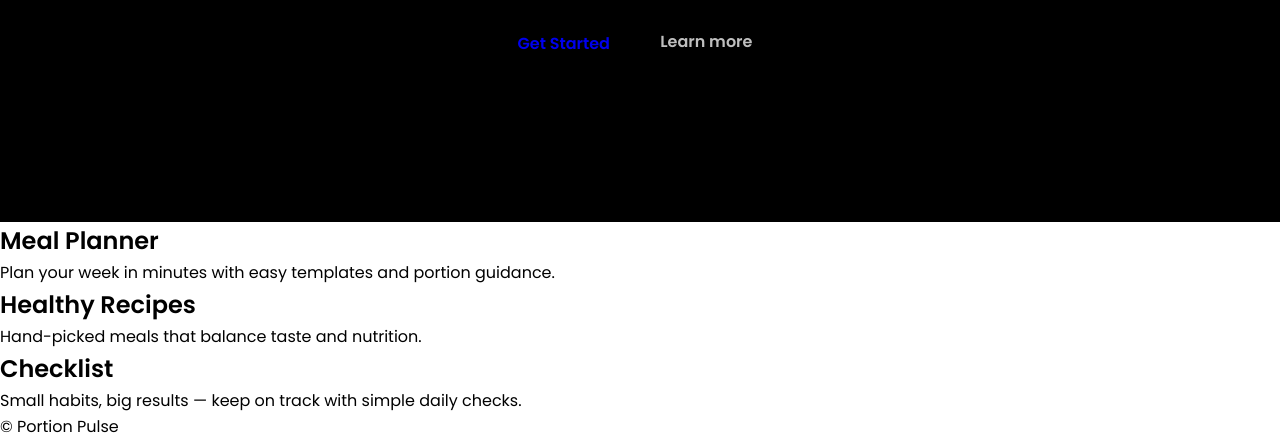
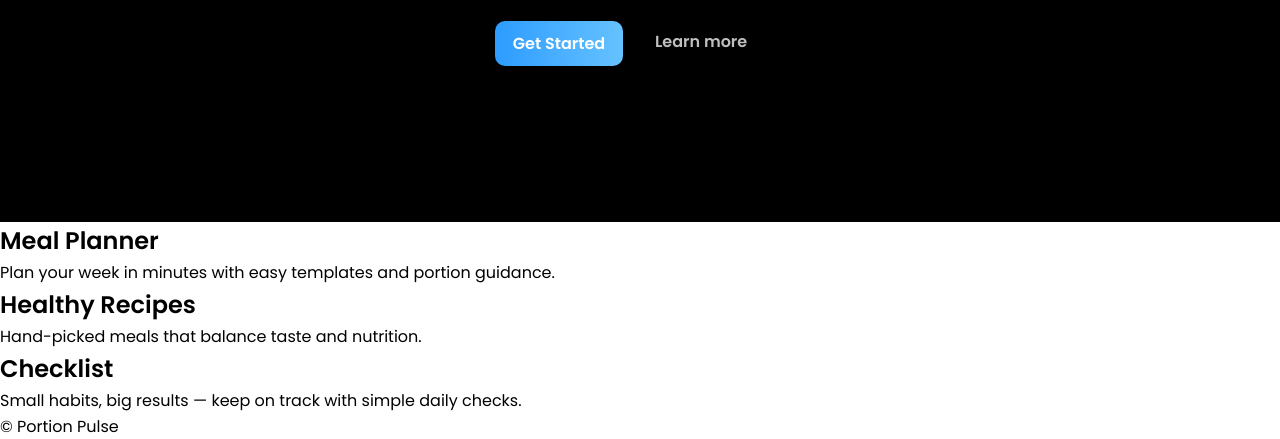
Before and after one commit to 712363/PortionPulse, a plain HTML site: page index.html in a window 1280 px wide. Shown: the part 407-846 px from the top of the page. Drawn offline with Linux system fonts and the light colour scheme.

Commit message:
minor update to button code

```diff
--- a/index.html
+++ b/index.html
@@ -32,9 +32,9 @@
     <div class="hero-inner">
       <h1 class="hero-title">Track. Improve. Thrive.</h1>
       <p class="hero-sub">Simple meal planning and healthy choices — designed to fit your life.</p>
-      <div class="hero-cta">
+      <div class="btn">
         <a class="btn primary" href="meal-planner.html">Get Started</a>
-        <a class="btn ghost" href="#learn">Learn more</a>
+        <a class="btn ghost" href="#learn"><span>Learn more</span></a>
       </div>
     </div>
   </section>
```
